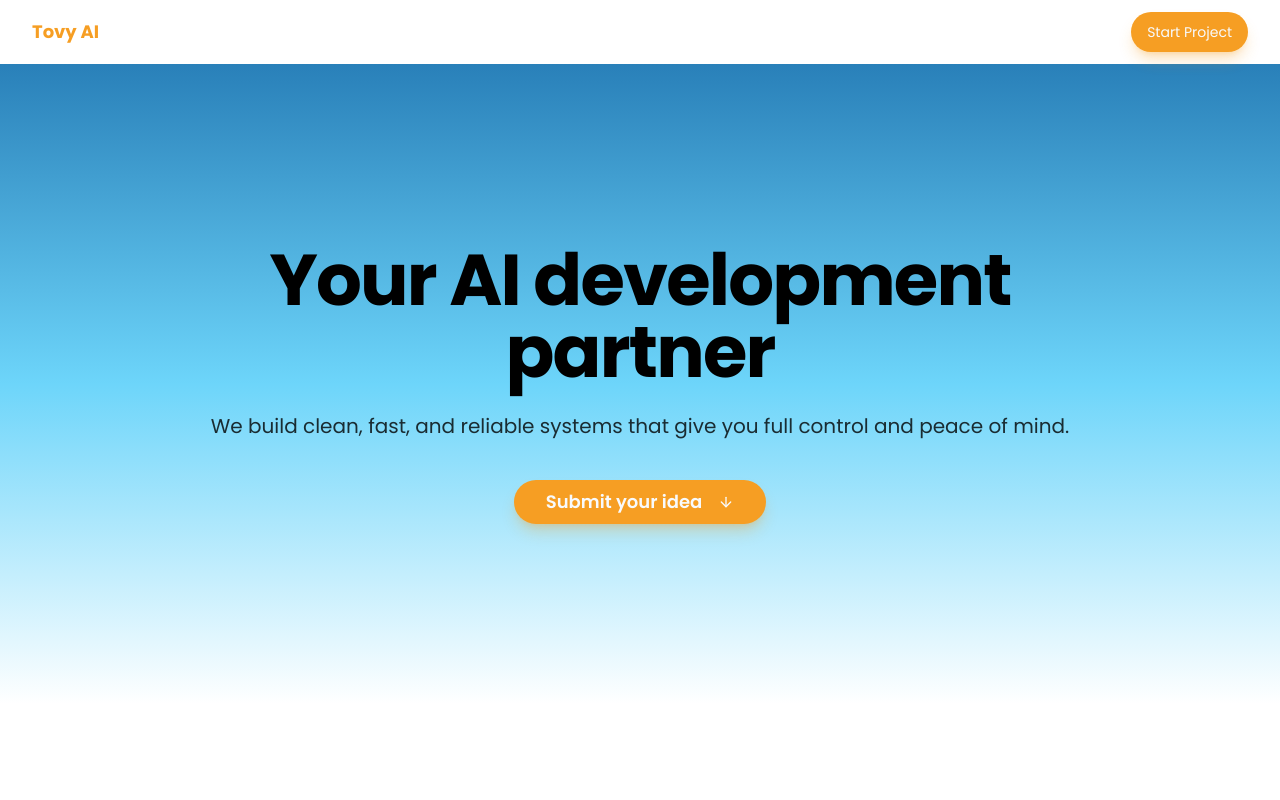
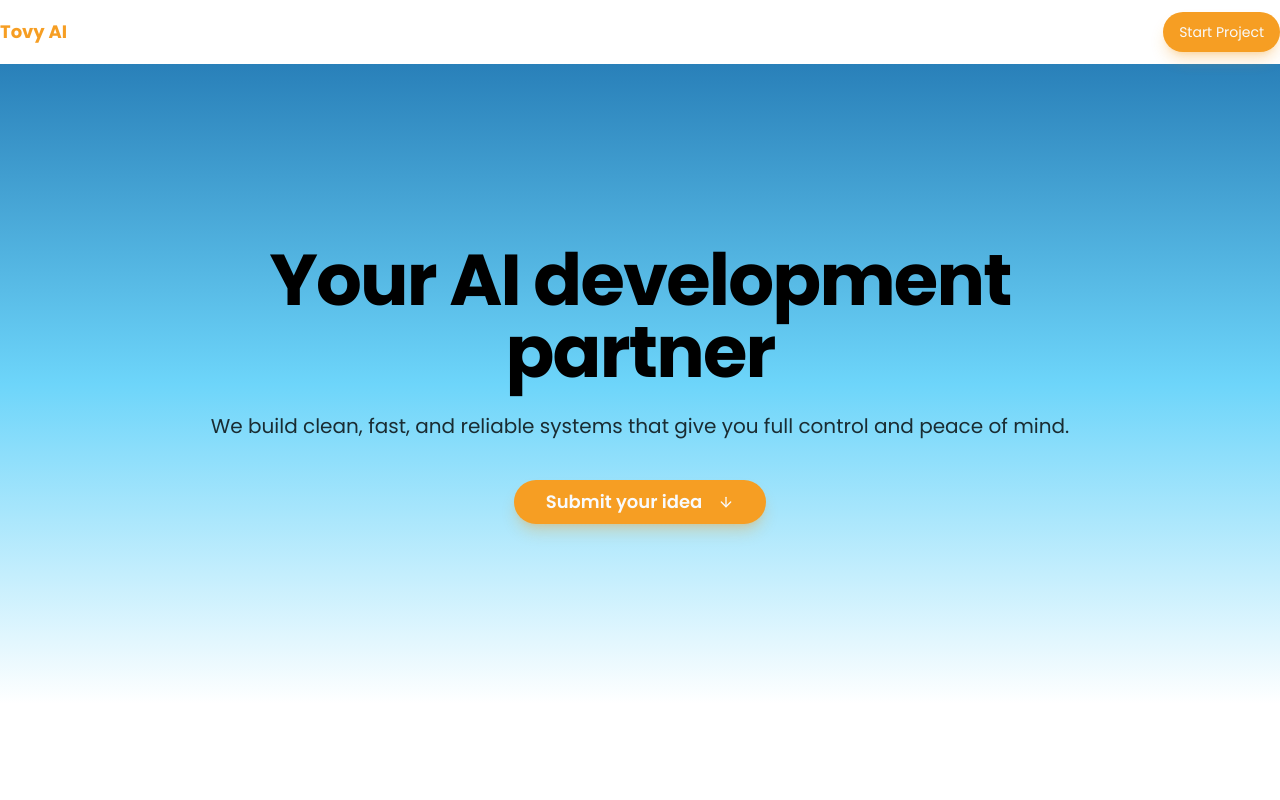
Before and after one commit to tovy-eu/tovy.eu-website, a Next.js app: page / in a window 1280 px wide. Shown: the top 800 px of the page. Built offline with nearby package versions, Linux system fonts and the light colour scheme.

Commit message:
ok the logo in the header shouldnt have an effect on hover, has to be si

```diff
--- a/src/components/layout/header.tsx
+++ b/src/components/layout/header.tsx
@@ -23,8 +23,8 @@ export function Header() {
         scrolled ? "border-b border-border/40 bg-background/95 backdrop-blur supports-[backdrop-filter]:bg-background/60" : "bg-transparent"
       )}
     >
-      <div className="container flex h-16 items-center justify-between px-4 md:px-8">
-        <Link href="/" className="font-bold text-lg text-primary transition-transform hover:scale-105">
+      <div className="container flex h-16 items-center justify-between">
+        <Link href="/" className="font-bold text-lg text-primary">
           Tovy AI
         </Link>
         <Button asChild>
```
